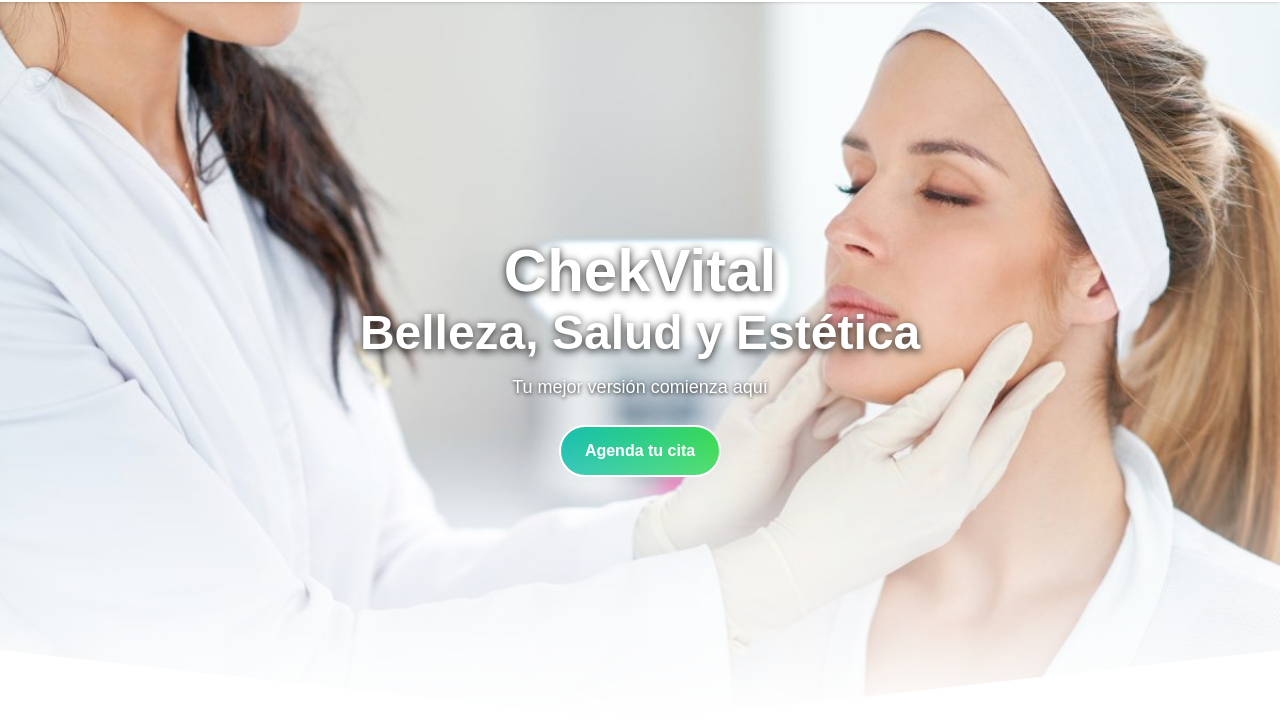
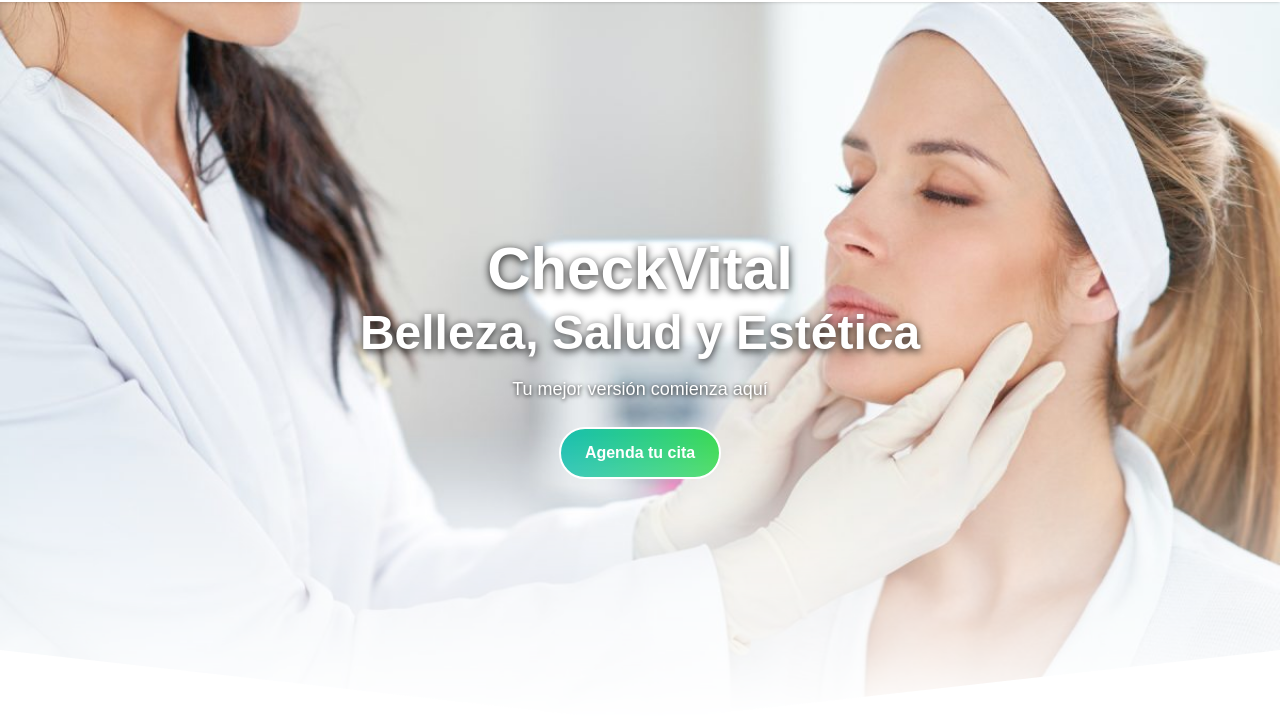
Before and after one commit to Anaguirv/CheckVital, an Astro site: page / in a window 1280 px wide. Shown: the part 78-800 px from the top of the page. Built offline with nearby package versions, Linux system fonts and the light colour scheme; Astro itself is replaced by a stand-in of ours.

Commit message:
fix sintaxis

```diff
--- a/src/components/Hero.astro
+++ b/src/components/Hero.astro
@@ -3,16 +3,14 @@
   class="relative bg-[url('/acido-hialuronico.jpg')] bg-cover bg-center text-white text-center overflow-hidden
              flex items-center justify-center
              h-[70vh] sm:h-[80vh] md:h-[90vh]
-             mask-b-from-60% mask-b-to-100% mt-20"
+             mask-b-from-60% mask-b-to-100%"
   style="clip-path: polygon(0 0, 100% 0, 100% 90%, 50% 100%, 50% 100%, 0 90%);"
 >
     <div class="px-4 max-w-3xl w-full mt-[-8rem] sm:mt-0">
     <h1 class="text-4xl sm:text-4xl md:text-6xl font-bold drop-shadow-[0_2px_4px_rgba(0,0,0,0.9)] fade-in">
-        ChekVital
+        CheckVital<br/><span class="text-3xl sm:text-3xl md:text-5xl">Belleza, Salud y Estética</span>
     </h1>
-    <h2 class="text-3xl sm:text-3xl md:text-5xl font-bold drop-shadow-[0_2px_4px_rgba(0,0,0,0.9)] fade-in mt-2">
-        Belleza, Salud y Estética
-    </h2>
+
     <p class="mt-4 text-base sm:text-lg drop-shadow-[0_1px_2px_rgba(0,0,0,0.9)] fade-in">
         Tu mejor versión comienza aquí
     </p>
--- a/src/layouts/Layout.astro
+++ b/src/layouts/Layout.astro
@@ -24,7 +24,7 @@ import BannerRRSS from "../components/BannerRRSS.astro";
 	</head>
 	<body>
 		<Header />
-		<main>
+		<main class="mt-20">
 			<slot />
 		</main>
 		<Banner />
```
